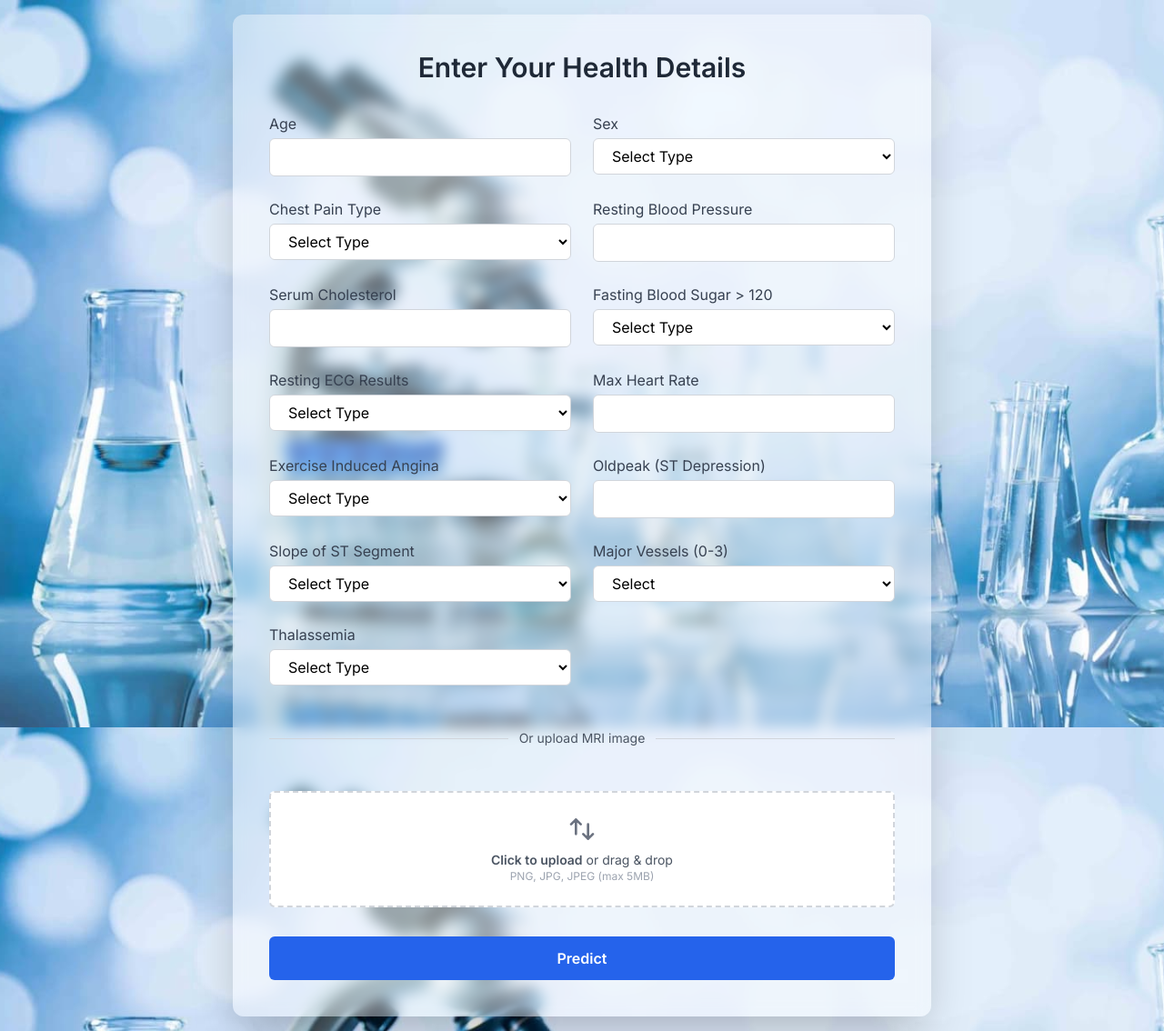
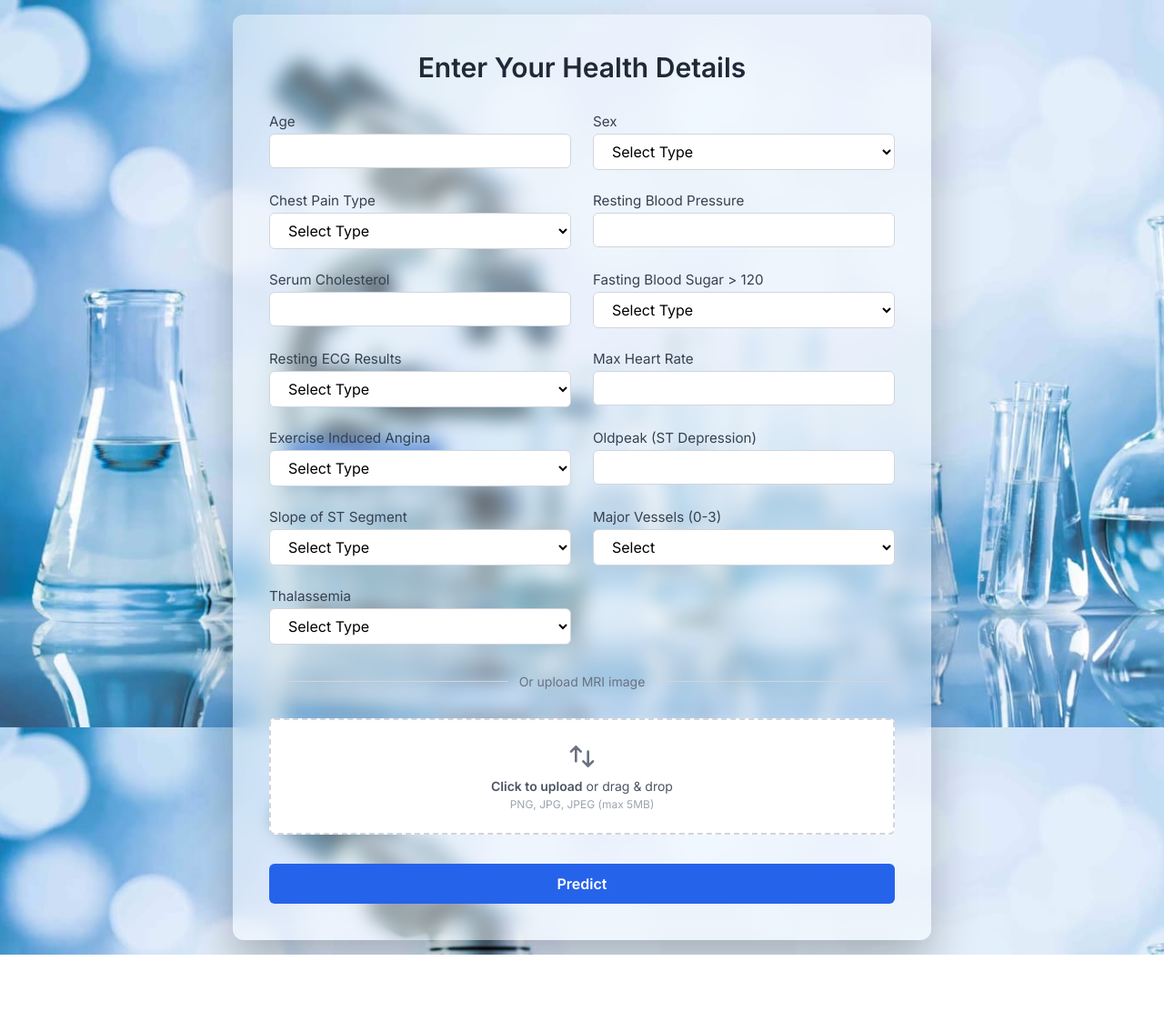
Before and after one commit to Mehak-991/Heart-disease-detection, a Flask app: page /form in a window 1280 px wide. Shown: the whole page at 91% size. After the commit the page ends 1050 px from the top, so only its background shows below. Run offline with Flask 3, Linux system fonts and the light colour scheme; some libraries are stand-ins or nearby versions.

Commit message:
feat: add health data input form and result templates and update local server host address

```diff
--- a/app.py
+++ b/app.py
@@ -94,4 +94,4 @@ def predict():
 # ---------------- Run ---------------- #
 if __name__ == "__main__":
     port = int(os.environ.get("PORT", 5000))
-    app.run(host="0.0.0.0", port=port, debug=True)
+    app.run(host="127.0.0.1", port=port, debug=True)
--- a/templates/form.html
+++ b/templates/form.html
@@ -4,30 +4,195 @@
     <meta charset="UTF-8" />
     <meta name="viewport" content="width=device-width, initial-scale=1.0" />
     <title>Health Details Form</title>
-    <!-- Tailwind CSS CDN -->
-    <script src="https://cdn.tailwindcss.com"></script>
+    <link rel="icon" href="data:," />
     <!-- Google Fonts -->
     <link
       href="https://fonts.googleapis.com/css2?family=Inter:wght@400;600&display=swap"
       rel="stylesheet"
     />
     <style>
+      *, *::before, *::after {
+        box-sizing: border-box;
+        margin: 0;
+        padding: 0;
+      }
+
       body {
         font-family: 'Inter', sans-serif;
-      }
-      .bg-sticky {
+        min-height: 100vh;
+        display: flex;
+        align-items: center;
+        justify-content: center;
+        padding: 16px;
         background-image: url('/static/images/lab.jpg');
         background-size: cover;
         background-position: center;
         background-attachment: fixed;
       }
+
+      .form-card {
+        width: 100%;
+        max-width: 768px;
+        background: rgba(255, 255, 255, 0.4);
+        backdrop-filter: blur(10px);
+        -webkit-backdrop-filter: blur(10px);
+        border-radius: 12px;
+        box-shadow: 0 25px 50px rgba(0, 0, 0, 0.25);
+        padding: 24px;
+        transition: background 0.3s ease, transform 0.3s ease;
+      }
+
+      .form-card:hover {
+        background: rgba(255, 255, 255, 0.6);
+        transform: scale(1.02);
+      }
+
+      .form-heading {
+        font-size: 1.875rem;
+        font-weight: 700;
+        text-align: center;
+        color: #1f2937;
+        margin-bottom: 32px;
+      }
+
+      .form-grid {
+        display: grid;
+        grid-template-columns: 1fr;
+        gap: 24px;
+      }
+
+      @media (min-width: 768px) {
+        .form-card {
+          padding: 40px;
+        }
+        .form-grid {
+          grid-template-columns: 1fr 1fr;
+        }
+      }
+
+      .form-field {
+        display: flex;
+        flex-direction: column;
+      }
+
+      .form-field label {
+        margin-bottom: 4px;
+        font-weight: 500;
+        color: #374151;
+        font-size: 0.95rem;
+      }
+
+      .form-field input,
+      .form-field select {
+        width: 100%;
+        border-radius: 6px;
+        border: 1px solid #d1d5db;
+        padding: 8px 16px;
+        font-size: 1rem;
+        font-family: inherit;
+        background: #fff;
+        outline: none;
+        transition: border-color 0.2s, box-shadow 0.2s;
+      }
+
+      .form-field input:focus,
+      .form-field select:focus {
+        border-color: #60a5fa;
+        box-shadow: 0 0 0 3px rgba(96, 165, 250, 0.3);
+      }
+
+      .col-span-2 {
+        grid-column: 1 / -1;
+      }
+
+      .divider {
+        display: flex;
+        align-items: center;
+        justify-content: center;
+        margin: 8px 0;
+      }
+
+      .divider hr {
+        flex-grow: 1;
+        border: none;
+        border-top: 1px solid #d1d5db;
+      }
+
+      .divider span {
+        padding: 0 12px;
+        color: #6b7280;
+        font-size: 0.875rem;
+        white-space: nowrap;
+      }
+
+      .upload-box {
+        display: flex;
+        flex-direction: column;
+        align-items: center;
+        justify-content: center;
+        width: 100%;
+        height: 128px;
+        padding: 0 16px;
+        background: #fff;
+        border: 2px dashed #d1d5db;
+        border-radius: 6px;
+        cursor: pointer;
+        transition: border-color 0.2s, background 0.2s;
+      }
+
+      .upload-box:hover,
+      .upload-box.drag-active {
+        border-color: #60a5fa;
+        background: #eff6ff;
+      }
+
+      .upload-box svg {
+        width: 32px;
+        height: 32px;
+        color: #6b7280;
+      }
+
+      .upload-box p {
+        margin-top: 8px;
+        font-size: 0.875rem;
+        color: #4b5563;
+      }
+
+      .upload-box .hint {
+        font-size: 0.75rem;
+        color: #9ca3af;
+        margin-top: 4px;
+      }
+
+      .file-name {
+        margin-top: 8px;
+        font-size: 0.875rem;
+        color: #374151;
+        text-align: center;
+      }
+
+      .submit-btn {
+        width: 100%;
+        background: #2563eb;
+        color: #fff;
+        font-weight: 600;
+        font-size: 1rem;
+        padding: 12px;
+        border: none;
+        border-radius: 6px;
+        cursor: pointer;
+        transition: background 0.3s;
+        font-family: inherit;
+      }
+
+      .submit-btn:hover {
+        background: #1d4ed8;
+      }
     </style>
   </head>
-  <body class="min-h-screen bg-sticky flex items-center justify-center p-4">
-    <div
-      class="w-full max-w-3xl bg-white/40 backdrop-blur rounded-xl shadow-2xl hover:bg-white/60 transition duration-300 ease-in-out transform hover:scale-[1.02] p-6 md:p-10"
-    >
-      <h2 class="text-3xl font-bold text-center text-gray-800 mb-8">
+  <body>
+    <div class="form-card">
+      <h2 class="form-heading">
         Enter Your Health Details
       </h2>
 
@@ -35,39 +200,26 @@
         action="/predict"
         method="POST"
         enctype="multipart/form-data"
-        class="grid grid-cols-1 md:grid-cols-2 gap-6"
+        class="form-grid"
       >
         <!-- Health Inputs -->
-        <div class="flex flex-col">
-          <label for="age" class="mb-1 font-medium text-gray-700">Age</label>
-          <input
-            type="number"
-            name="age"
-            id="age"
-            class="w-full rounded-md border border-gray-300 px-4 py-2 focus:ring-2 focus:ring-blue-400"
-          />
+        <div class="form-field">
+          <label for="age">Age</label>
+          <input type="number" name="age" id="age" />
         </div>
 
-        <div class="flex flex-col">
-          <label for="sex" class="mb-1 font-medium text-gray-700">Sex</label>
-          <select
-            name="sex"
-            id="sex"
-            class="w-full rounded-md border border-gray-300 px-4 py-2 bg-white focus:ring-2 focus:ring-blue-400"
-          >
+        <div class="form-field">
+          <label for="sex">Sex</label>
+          <select name="sex" id="sex">
             <option value="" disabled selected>Select Type</option>
             <option value="0">Female</option>
             <option value="1">Male</option>
           </select>
         </div>
 
-        <div class="flex flex-col">
-          <label for="cp" class="mb-1 font-medium text-gray-700">Chest Pain Type</label>
-          <select
-            name="cp"
-            id="cp"
-            class="w-full rounded-md border border-gray-300 px-4 py-2 bg-white focus:ring-2 focus:ring-blue-400"
-          >
+        <div class="form-field">
+          <label for="cp">Chest Pain Type</label>
+          <select name="cp" id="cp">
             <option value="" disabled selected>Select Type</option>
             <option value="0">Typical Angina</option>
             <option value="1">Atypical Angina</option>
@@ -76,46 +228,28 @@
           </select>
         </div>
 
-        <div class="flex flex-col">
-          <label for="trestbps" class="mb-1 font-medium text-gray-700">Resting Blood Pressure</label>
-          <input
-            type="number"
-            name="trestbps"
-            id="trestbps"
-            class="w-full rounded-md border border-gray-300 px-4 py-2 focus:ring-2 focus:ring-blue-400"
-          />
+        <div class="form-field">
+          <label for="trestbps">Resting Blood Pressure</label>
+          <input type="number" name="trestbps" id="trestbps" />
         </div>
 
-        <div class="flex flex-col">
-          <label for="chol" class="mb-1 font-medium text-gray-700">Serum Cholesterol</label>
-          <input
-            type="number"
-            name="chol"
-            id="chol"
-            class="w-full rounded-md border border-gray-300 px-4 py-2 focus:ring-2 focus:ring-blue-400"
-          />
+        <div class="form-field">
+          <label for="chol">Serum Cholesterol</label>
+          <input type="number" name="chol" id="chol" />
         </div>
 
-        <div class="flex flex-col">
-          <label for="fbs" class="mb-1 font-medium text-gray-700">Fasting Blood Sugar > 120</label>
-          <select
-            name="fbs"
-            id="fbs"
-            class="w-full rounded-md border border-gray-300 px-4 py-2 bg-white focus:ring-2 focus:ring-blue-400"
-          >
+        <div class="form-field">
+          <label for="fbs">Fasting Blood Sugar > 120</label>
+          <select name="fbs" id="fbs">
             <option value="" disabled selected>Select Type</option>
             <option value="0">False</option>
             <option value="1">True</option>
           </select>
         </div>
 
-        <div class="flex flex-col">
-          <label for="restecg" class="mb-1 font-medium text-gray-700">Resting ECG Results</label>
-          <select
-            name="restecg"
-            id="restecg"
-            class="w-full rounded-md border border-gray-300 px-4 py-2 bg-white focus:ring-2 focus:ring-blue-400"
-          >
+        <div class="form-field">
+          <label for="restecg">Resting ECG Results</label>
+          <select name="restecg" id="restecg">
             <option value="" disabled selected>Select Type</option>
             <option value="0">Normal</option>
             <option value="1">ST-T Wave Abnormality</option>
@@ -123,47 +257,28 @@
           </select>
         </div>
 
-        <div class="flex flex-col">
-          <label for="thalach" class="mb-1 font-medium text-gray-700">Max Heart Rate</label>
-          <input
-            type="number"
-            name="thalach"
-            id="thalach"
-            class="w-full rounded-md border border-gray-300 px-4 py-2 focus:ring-2 focus:ring-blue-400"
-          />
+        <div class="form-field">
+          <label for="thalach">Max Heart Rate</label>
+          <input type="number" name="thalach" id="thalach" />
         </div>
 
-        <div class="flex flex-col">
-          <label for="exang" class="mb-1 font-medium text-gray-700">Exercise Induced Angina</label>
-          <select
-            name="exang"
-            id="exang"
-            class="w-full rounded-md border border-gray-300 px-4 py-2 bg-white focus:ring-2 focus:ring-blue-400"
-          >
+        <div class="form-field">
+          <label for="exang">Exercise Induced Angina</label>
+          <select name="exang" id="exang">
             <option value="" disabled selected>Select Type</option>
             <option value="0">No</option>
             <option value="1">Yes</option>
           </select>
         </div>
 
-        <div class="flex flex-col">
-          <label for="oldpeak" class="mb-1 font-medium text-gray-700">Oldpeak (ST Depression)</label>
-          <input
-            type="number"
-            step="0.1"
-            name="oldpeak"
-            id="oldpeak"
-            class="w-full rounded-md border border-gray-300 px-4 py-2 focus:ring-2 focus:ring-blue-400"
-          />
+        <div class="form-field">
+          <label for="oldpeak">Oldpeak (ST Depression)</label>
+          <input type="number" step="0.1" name="oldpeak" id="oldpeak" />
         </div>
 
-        <div class="flex flex-col">
-          <label for="slope" class="mb-1 font-medium text-gray-700">Slope of ST Segment</label>
-          <select
-            name="slope"
-            id="slope"
-            class="w-full rounded-md border border-gray-300 px-4 py-2 bg-white focus:ring-2 focus:ring-blue-400"
-          >
+        <div class="form-field">
+          <label for="slope">Slope of ST Segment</label>
+          <select name="slope" id="slope">
             <option value="" disabled selected>Select Type</option>
             <option value="0">Upsloping</option>
             <option value="1">Flat</option>
@@ -171,13 +286,9 @@
           </select>
         </div>
 
-        <div class="flex flex-col">
-          <label for="ca" class="mb-1 font-medium text-gray-700">Major Vessels (0-3)</label>
-          <select
-            name="ca"
-            id="ca"
-            class="w-full rounded-md border border-gray-300 px-4 py-2 bg-white focus:ring-2 focus:ring-blue-400"
-          >
+        <div class="form-field">
+          <label for="ca">Major Vessels (0-3)</label>
+          <select name="ca" id="ca">
             <option value="" disabled selected>Select</option>
             <option value="0">0</option>
             <option value="1">1</option>
@@ -186,13 +297,9 @@
           </select>
         </div>
 
-        <div class="flex flex-col">
-          <label for="thal" class="mb-1 font-medium text-gray-700">Thalassemia</label>
-          <select
-            name="thal"
-            id="thal"
-            class="w-full rounded-md border border-gray-300 px-4 py-2 bg-white focus:ring-2 focus:ring-blue-400"
-          >
+        <div class="form-field">
+          <label for="thal">Thalassemia</label>
+          <select name="thal" id="thal">
             <option value="" disabled selected>Select Type</option>
             <option value="1">Normal</option>
             <option value="2">Fixed Defect</option>
@@ -201,36 +308,30 @@
         </div>
 
         <!-- Divider before MRI upload -->
-        <div class="md:col-span-2 flex items-center justify-center my-6">
-          <hr class="flex-grow border-gray-300" />
-          <span class="px-3 text-gray-600 text-sm">Or upload MRI image</span>
-          <hr class="flex-grow border-gray-300" />
+        <div class="col-span-2 divider">
+          <hr />
+          <span>Or upload MRI image</span>
+          <hr />
         </div>
 
         <!-- MRI UPLOAD -->
-        <div class="md:col-span-2">
-          <div id="uploadBox"
-               class="flex flex-col items-center justify-center w-full h-32 px-4 transition bg-white border-2 border-gray-300 border-dashed rounded-md cursor-pointer hover:border-blue-400 hover:bg-blue-50">
+        <div class="col-span-2">
+          <div id="uploadBox" class="upload-box">
             <svg xmlns="http://www.w3.org/2000/svg"
-                 class="w-8 h-8 text-gray-500"
                  fill="none" viewBox="0 0 24 24" stroke="currentColor">
               <path stroke-linecap="round" stroke-linejoin="round" stroke-width="2"
                     d="M7 16V4m0 0l-4 4m4-4l4 4M17 8v12m0 0l4-4m-4 4l-4-4"/>
             </svg>
-            <p class="mt-2 text-sm text-gray-600"><span class="font-semibold">Click to upload</span> or drag & drop</p>
-            <p class="text-xs text-gray-400">PNG, JPG, JPEG (max 5MB)</p>
-            <input id="mri_image" name="mri_image" type="file" accept=".png, .jpg, .jpeg" class="hidden"/>
+            <p><strong>Click to upload</strong> or drag & drop</p>
+            <p class="hint">PNG, JPG, JPEG (max 5MB)</p>
+            <input id="mri_image" name="mri_image" type="file" accept=".png, .jpg, .jpeg" style="display:none;"/>
           </div>
-          <!-- Show selected file name -->
-          <p id="fileName" class="mt-2 text-sm text-gray-700 text-center"></p>
+          <p id="fileName" class="file-name"></p>
         </div>
 
         <!-- Submit -->
-        <div class="md:col-span-2">
-          <button
-            type="submit"
-            class="w-full bg-blue-600 hover:bg-blue-700 text-white font-semibold py-3 rounded-md transition duration-300"
-          >
+        <div class="col-span-2">
+          <button type="submit" class="submit-btn">
             Predict
           </button>
         </div>
@@ -254,16 +355,16 @@
 
       uploadBox.addEventListener("dragover", (e) => {
         e.preventDefault();
-        uploadBox.classList.add("border-blue-400", "bg-blue-50");
+        uploadBox.classList.add("drag-active");
       });
       uploadBox.addEventListener("dragleave", () => {
-        uploadBox.classList.remove("border-blue-400", "bg-blue-50");
+        uploadBox.classList.remove("drag-active");
       });
       uploadBox.addEventListener("drop", (e) => {
         e.preventDefault();
         fileInput.files = e.dataTransfer.files;
         fileName.textContent = `Selected file: ${fileInput.files[0].name}`;
-        uploadBox.classList.remove("border-blue-400", "bg-blue-50");
+        uploadBox.classList.remove("drag-active");
       });
     </script>
   </body>
```
Also changed, not shown: templates/result.html (+62 -9 lines).
